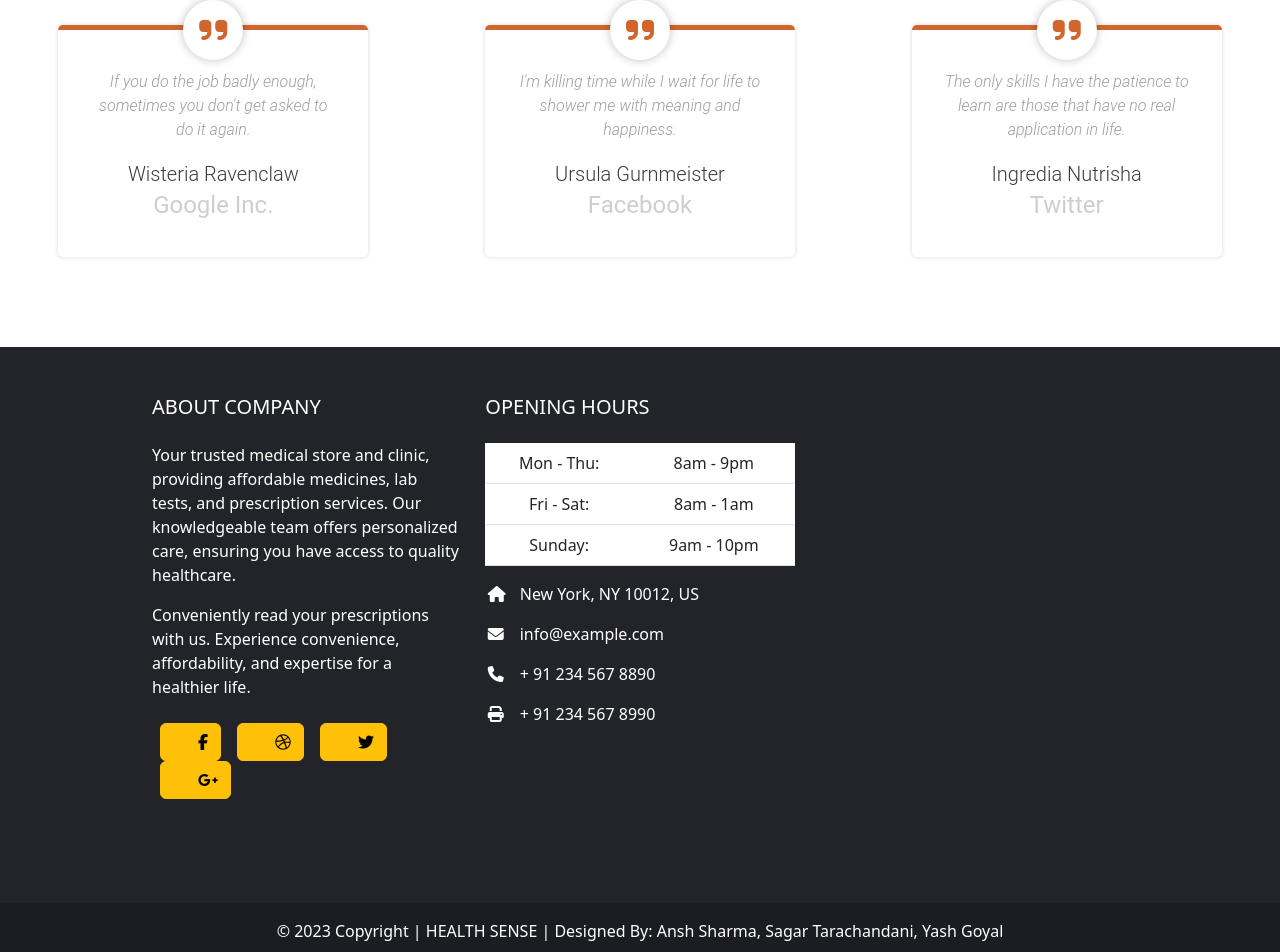
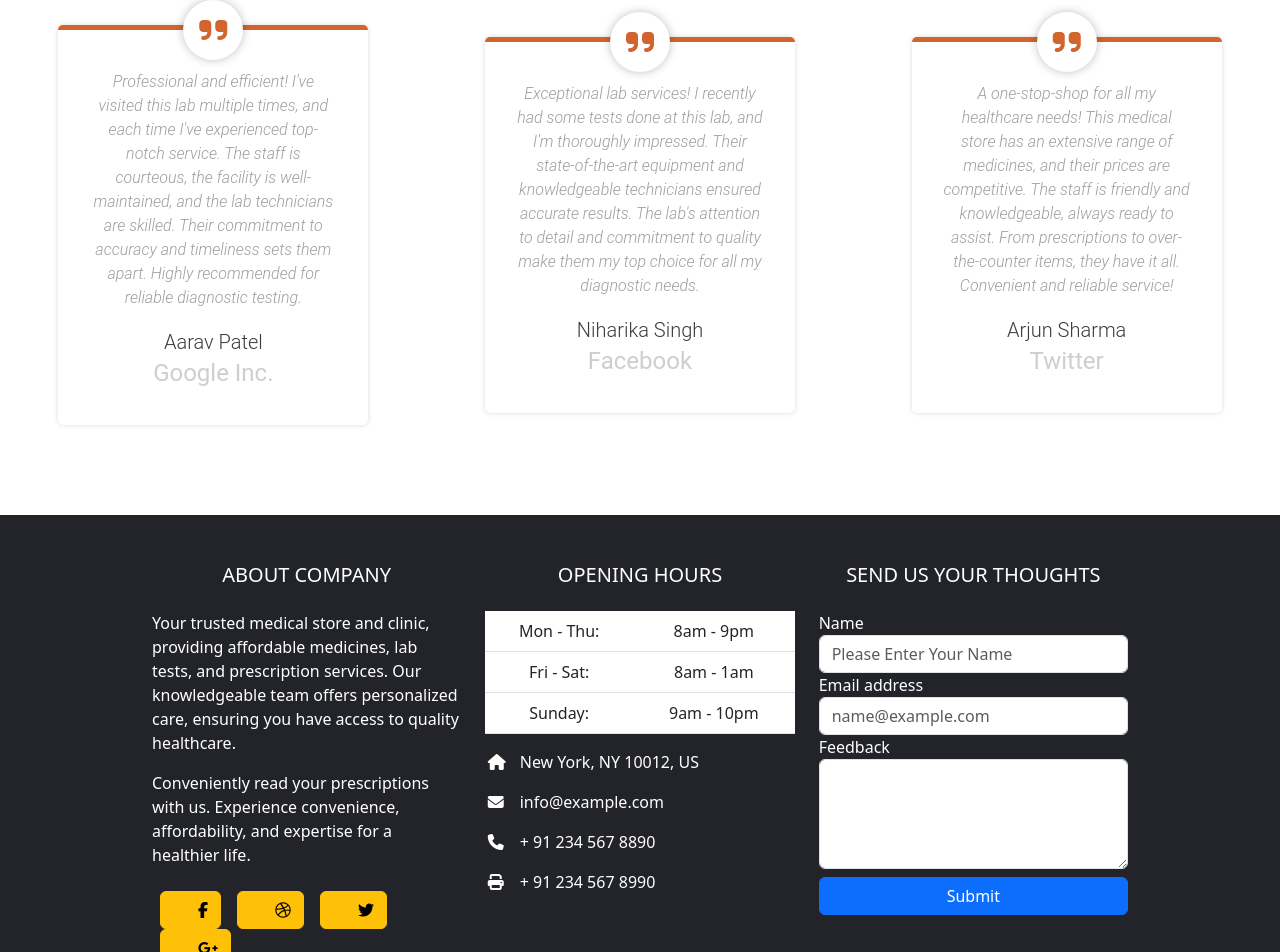
Before and after one commit to AnshhSharma/Health-Sense, a React (Create React App) app: page / in a window 1280 px wide. Shown: the part 1287-2239 px from the top of the page. Built offline with nearby package versions, Linux system fonts and the light colour scheme; no server answers.

Commit message:
Enabled Chat-bot Facility, added feeback form on footer, updated review text

```diff
--- a/src/App.css
+++ b/src/App.css
@@ -163,8 +163,28 @@ i{
   border: 2px solid black;
   border-radius: 5px;
   margin: 5vh 10vw;
+  width: 80vw;
 }
 .tests h3{
   width: fit-content;
   margin: 10px auto;
 }
+.chatBot-container{
+  border: 2px solid black;
+  width: 80%;
+  height: 90vh;
+  display: flex;
+  flex-direction: column;
+  justify-content: center;
+  align-items: center;
+  margin: 7.8vh auto;
+}
+.chatBot{
+  border: 2px solid rgb(120, 111, 111);
+  border-radius: 5px;
+  margin-top: 10vh;
+  margin-bottom: 5vh;
+  height: 60vh;
+  width: 60vw;
+
+}
--- a/src/App.js
+++ b/src/App.js
@@ -12,8 +12,8 @@ import Profile from './Components/Profile';
 import ChatBot from './Components/ChatBot';
 import LabTest from './Components/LabTest';
 function App() {
-
-
+  const chatBotKey1 = process.env.REACT_APP_CHAT_BOT_KEY_1;
+  const chatBotKey2 = process.env.REACT_APP_CHAT_BOT_KEY_2;
   return (
     <div className="App">
       <Router>
@@ -23,7 +23,7 @@ function App() {
             <Route exact path="/home" element={<Home/>} />
             <Route exact path="/medicines" element={<Medicines/>} />
             <Route exact path="/profile" element={<Profile/>} />
-            <Route exact path="/chatbot" element={<ChatBot/>} />
+            <Route exact path="/chatbot" element={<ChatBot key1 = {chatBotKey1} key2 = {chatBotKey2}/>} />
             <Route exact path="/labtest" element={<LabTest/>} />
           </Routes>
           <Footer/>
--- a/src/Components/Footer.js
+++ b/src/Components/Footer.js
@@ -1,6 +1,13 @@
 import React from 'react'
 
 export default function Footer() {
+    const handleFeedbackSubmit = (event) => {
+        event.preventDefault();
+        document.getElementById('feedbackName').value = '';
+        document.getElementById('feedbackEmail').value = '';
+        document.getElementById('feedbackText').value = '';
+        alert("Thanks for the feedback. Your opinion matters!")
+    }
     return (
         <div className="footer">
             <div className=" mt-5">
@@ -14,7 +21,7 @@ export default function Footer() {
                         <div className="row mt-4">
                             {/*Grid column*/}
                             <div className="col-lg-4 col-md-12 mb-4 mb-md-0">
-                                    <h5 className="text-uppercase mb-4">About company</h5>
+                                <h5 className="text-uppercase mb-4" style={{ textAlign: 'center' }}>About company</h5>
                                 <p>
                                     Your trusted medical store and clinic, providing affordable medicines, lab tests, and prescription services. Our knowledgeable team offers personalized care, ensuring you have access to quality healthcare.
                                 </p>
@@ -44,7 +51,7 @@ export default function Footer() {
                             {/*Grid column*/}
                             {/*Grid column*/}
                             <div className="col-lg-4 col-md-6 mb-4 mb-md-0">
-                                    <h5 className="text-uppercase mb-4">Opening hours</h5>
+                                <h5 className="text-uppercase mb-4" style={{ textAlign: 'center' }}>Opening hours</h5>
                                 <table className="table text-center text-white">
                                     <tbody className="font-weight-normal">
                                         <tr>
@@ -91,6 +98,25 @@ export default function Footer() {
                             {/*Grid column*/}
                             <div className="col-lg-4 col-md-6 mb-4 mb-md-0">
                                 {/* ------------------------------------- */}
+                                <h5 className="text-uppercase mb-4" style={{ textAlign: 'center' }}>Send Us Your Thoughts</h5>
+                                <form onSubmit={handleFeedbackSubmit}>
+                                    <div className="form-group">
+                                        <label htmlFor="exampleFormControlInput1">Name</label>
+                                        <input type="text" className="form-control" id="feedbackName" placeholder="Please Enter Your Name" />
+                                    </div>
+                                    <div className="form-group">
+                                        <label htmlFor="exampleFormControlInput2">Email address</label>
+                                        <input type="email" className="form-control" id="feedbackEmail" placeholder="name@example.com" />
+                                    </div>
+                                    <div className="form-group">
+                                        <label htmlFor="exampleFormControlTextarea1">Feedback</label>
+                                        <textarea className="form-control" id="feedbackText" rows="4"></textarea>
+                                    </div>
+                                    <button type="submit" className="btn btn-primary btn-block my-2" style={{width: '100%'}}>
+                                        Submit
+                                    </button>
+
+                                </form>
                             </div>
                         </div>
                         {/*Grid row*/}
--- a/src/Components/Navbar.js
+++ b/src/Components/Navbar.js
@@ -31,7 +31,7 @@ export default function Navbar() {
                                 <Link className="nav-Link" aria-current="page" to="/medicines" onClick={moveToTop}>Medicines</Link>
                             </li>
                             <li className="nav-item mx-3">
-                            <Link className="nav-Link" aria-current="page" to="/labtest" onClick={moveToTop}>Lab Test</Link>
+                                <Link className="nav-Link" aria-current="page" to="/labtest" onClick={moveToTop}>Lab Test</Link>
                             </li>
                             <li className="nav-item mx-3">
                                 <Link className="nav-Link" aria-current="page" to="/chatbot" onClick={moveToTop}>Chat Bot</Link>
@@ -41,10 +41,10 @@ export default function Navbar() {
                             <li className="nav-item mx-3">About Us</li>
                             <li className="nav-item mx-3" onClick={moveToDown}>Contact Us</li>
                             {!isAuthenticated ?
-                                <li className="nav-item mx-3" onClick={() => loginWithRedirect()}>Log In</li>
+                                <button className="btn btn-primary mx-3" role="button " onClick={() => loginWithRedirect()}>Log In</button>
                                 :
                                 <>
-                                    <li className="nav-item mx-3" onClick={() => logout({ logoutParams: { returnTo: window.location.origin } })}>Log Out</li>
+                                    <button className="btn btn-primary mx-3" role="button " onClick={() => logout({ logoutParams: { returnTo: window.location.origin } })}>Log Out</button>
                                     <Link className="nav-Link" aria-current="page" to="/profile" onClick={moveToTop}><span>{user.name}</span><i className="fa-solid fa-user"></i></Link>
                                 </>
                             }
--- a/src/Components/Reviews.js
+++ b/src/Components/Reviews.js
@@ -8,27 +8,27 @@ export default function Reviews() {
                 <figure className="snip1533">
                     <figcaption>
                         <blockquote>
-                            <p>If you do the job badly enough, sometimes you don't get asked to do it again.</p>
+                            <p>Professional and efficient! I've visited this lab multiple times, and each time I've experienced top-notch service. The staff is courteous, the facility is well-maintained, and the lab technicians are skilled. Their commitment to accuracy and timeliness sets them apart. Highly recommended for reliable diagnostic testing.</p>
                         </blockquote>
-                        <h3>Wisteria Ravenclaw</h3>
+                        <h3>Aarav Patel</h3>
                         <h4>Google Inc.</h4>
                     </figcaption>
                 </figure>
                 <figure className="snip1533">
                     <figcaption>
                         <blockquote>
-                            <p>I'm killing time while I wait for life to shower me with meaning and happiness.</p>
+                            <p>Exceptional lab services! I recently had some tests done at this lab, and I'm thoroughly impressed. Their state-of-the-art equipment and knowledgeable technicians ensured accurate results. The lab's attention to detail and commitment to quality make them my top choice for all my diagnostic needs.</p>
                         </blockquote>
-                        <h3>Ursula Gurnmeister</h3>
+                        <h3>Niharika Singh</h3>
                         <h4>Facebook</h4>
                     </figcaption>
                 </figure>
                 <figure className="snip1533">
                     <figcaption>
                         <blockquote>
-                            <p>The only skills I have the patience to learn are those that have no real application in life. </p>
+                            <p>A one-stop-shop for all my healthcare needs! This medical store has an extensive range of medicines, and their prices are competitive. The staff is friendly and knowledgeable, always ready to assist. From prescriptions to over-the-counter items, they have it all. Convenient and reliable service!</p>
                         </blockquote>
-                        <h3>Ingredia Nutrisha</h3>
+                        <h3>Arjun Sharma</h3>
                         <h4>Twitter</h4>
                     </figcaption>
                 </figure>
--- a/src/Components/Test.js
+++ b/src/Components/Test.js
@@ -2,9 +2,9 @@ import React from 'react'
 
 export default function Test(props) {
   return (
-    <div className='my-3'>
+    <div className='my-3 p-3'>
             <div className="card" style={{ margin: "auto" ,padding: '25px'}} id='card'>
-                <div className="d-flex justify-content-end" style={{ position: 'absolute', right: '0' }}>
+                <div className="d-flex justify-content-end" style={{ position: 'absolute', right: '24px' }}>
                     <span className="badge rounded-pill bg-danger" id='badge'>
                         <strike>{props.price} &#8377;</strike> &nbsp;&nbsp;{(props.price - props.price/20).toFixed(2)} &#8377;
                     </span>
```
Also changed, not shown: src/Components/ChatBot.js (+33 -4 lines), 1 other file (tests, documents, lock files or other folders). Lines whose indentation alone changed are shown as unchanged.
